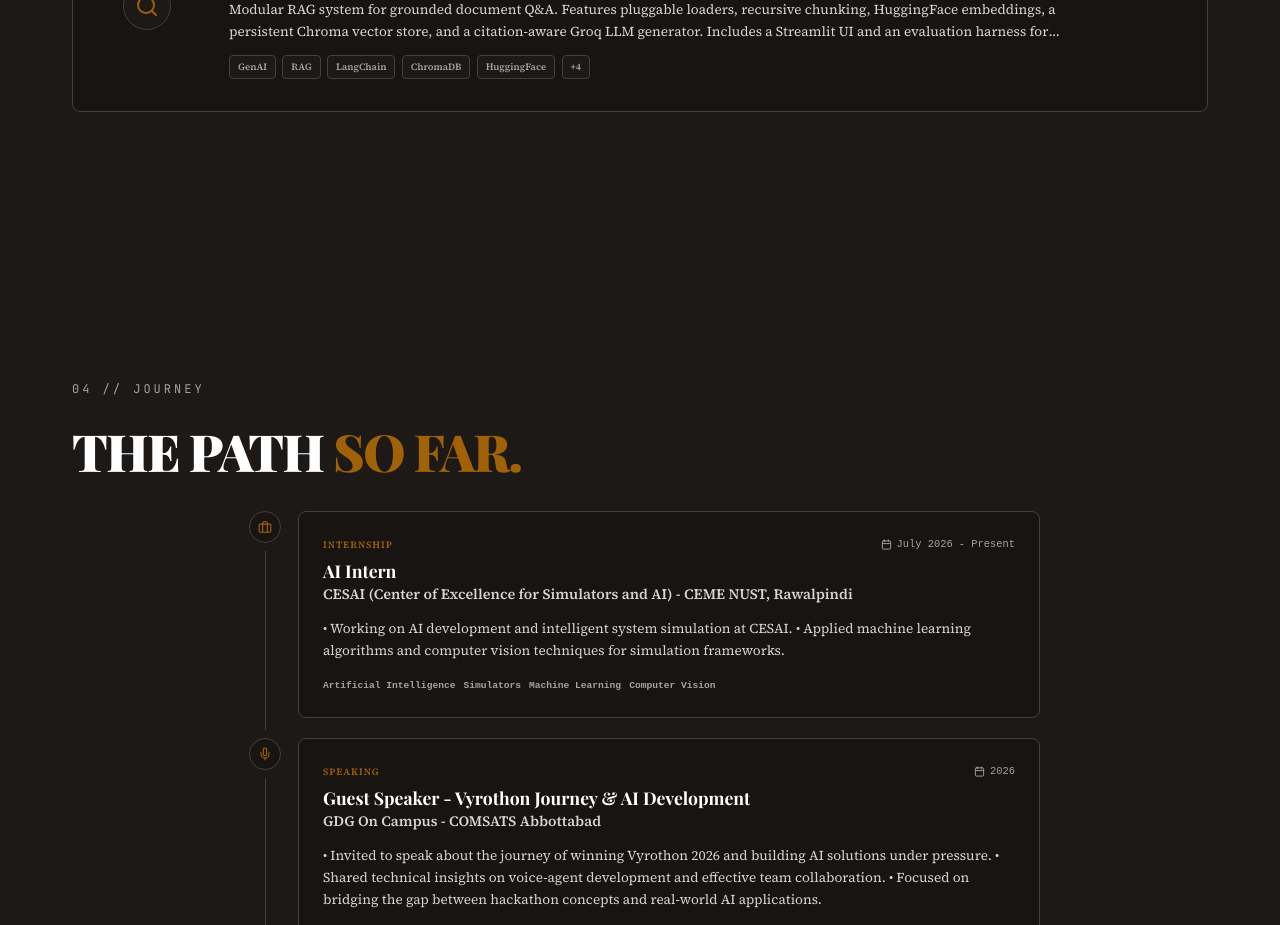
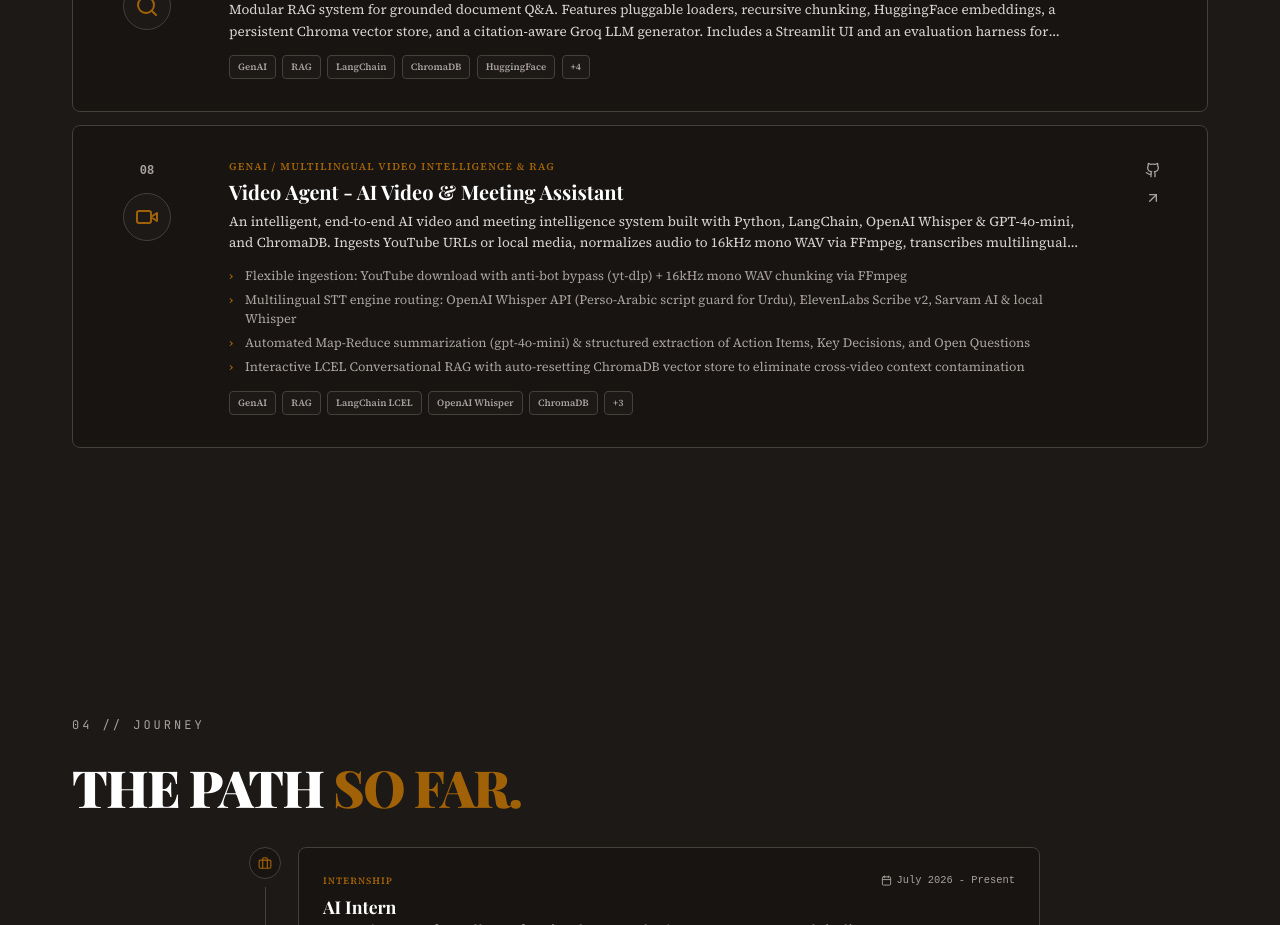
Before and after one commit to M-Wajeeh/Portfolio, a React (Vite) app: page / in a window 1280 px wide. Shown: the part 4600-5525 px from the top of the page. Built offline with nearby package versions, Linux system fonts and the light colour scheme; no server answers; a web font is replaced by a local one.

Commit message:
feat: add Video Agent project to portfolio

```diff
--- a/src/data/portfolioData.ts
+++ b/src/data/portfolioData.ts
@@ -14,6 +14,7 @@ import {
     Search,
     Sparkles,
     Package,
+    Video,
     LucideIcon
 } from 'lucide-react';
 
@@ -288,7 +289,20 @@ export const portfolioData: PortfolioData = {
             tags: ['GenAI', 'RAG', 'LangChain', 'ChromaDB', 'HuggingFace', 'Groq', 'Streamlit', 'Python', 'Evaluation Harness'],
             githubUrl: "https://github.com/M-Wajeeh/RAG-Insight-Engine",
             icon: Search
+        },
+        {
+            title: 'Video Agent - AI Video & Meeting Assistant',
+            category: 'GenAI / Multilingual Video Intelligence & RAG',
+            description: 'An intelligent, end-to-end AI video and meeting intelligence system built with Python, LangChain, OpenAI Whisper & GPT-4o-mini, and ChromaDB. Ingests YouTube URLs or local media, normalizes audio to 16kHz mono WAV via FFmpeg, transcribes multilingual speech (English, Urdu with Perso-Arabic prompt guard, Hinglish), generates Map-Reduce summaries & action items, and powers an interactive conversational RAG assistant.',
+            tags: ['GenAI', 'RAG', 'LangChain LCEL', 'OpenAI Whisper', 'ChromaDB', 'FFmpeg', 'yt-dlp', 'Python'],
+            githubUrl: 'https://github.com/M-Wajeeh/meetingmind',
+            icon: Video,
+            highlights: [
+                'Flexible ingestion: YouTube download with anti-bot bypass (yt-dlp) + 16kHz mono WAV chunking via FFmpeg',
+                'Multilingual STT engine routing: OpenAI Whisper API (Perso-Arabic script guard for Urdu), ElevenLabs Scribe v2, Sarvam AI & local Whisper',
+                'Automated Map-Reduce summarization (gpt-4o-mini) & structured extraction of Action Items, Key Decisions, and Open Questions',
+                'Interactive LCEL Conversational RAG with auto-resetting ChromaDB vector store to eliminate cross-video context contamination'
+            ]
         }
-
     ]
 };
```
